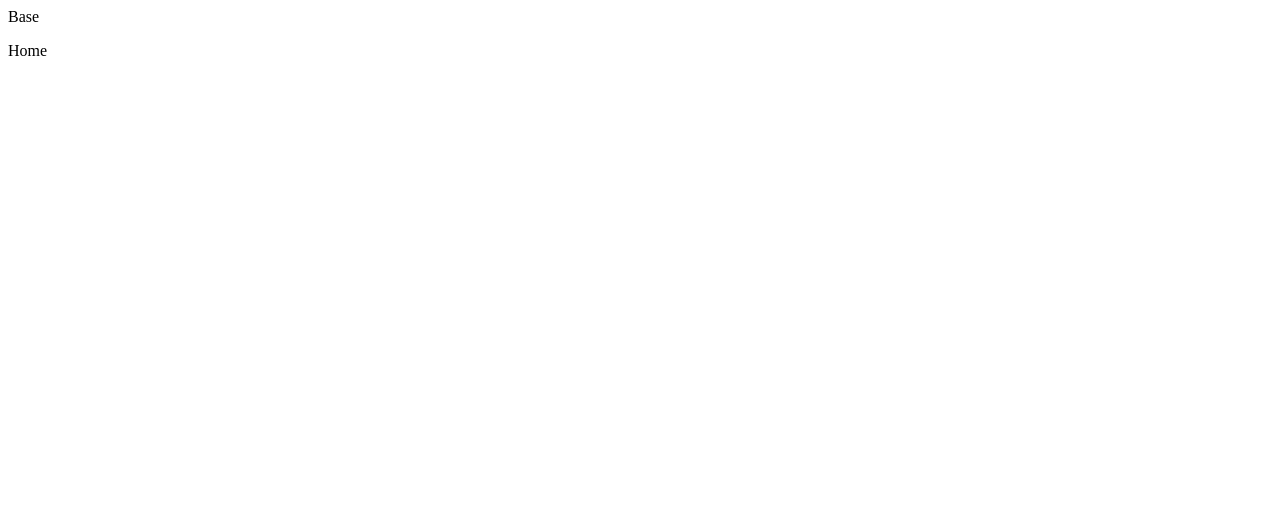
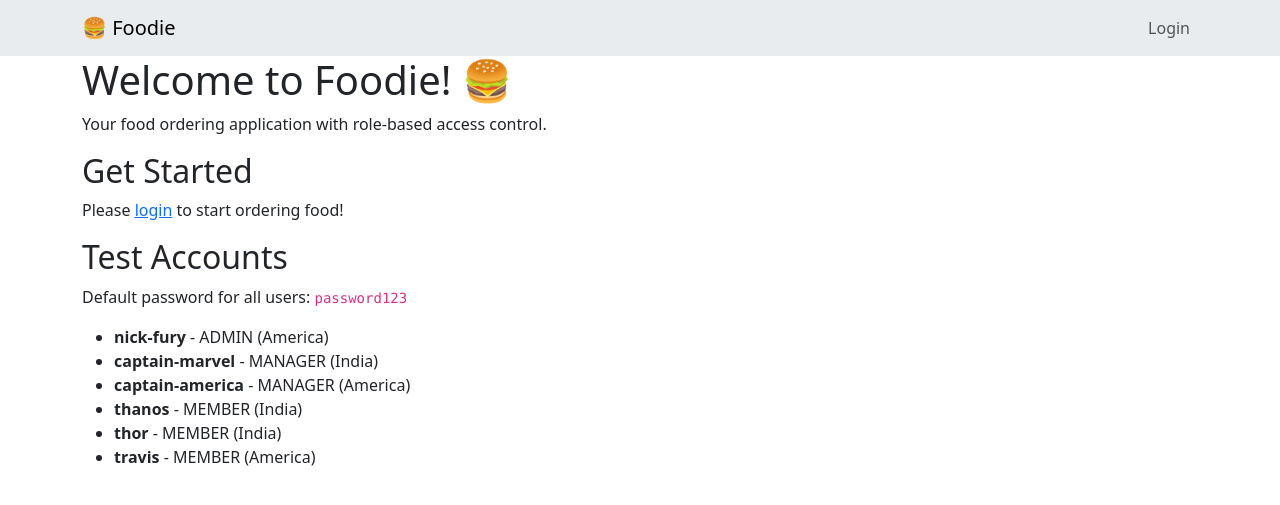
Before and after one commit to danielbeans/foodie, a Flask app: page / in a window 1280 px wide. Before the commit the part shown is almost empty. Shown: the top 505 px of the page. Run offline with Flask 3, Linux system fonts and the light colour scheme.

Commit message:
Add home and login page

```diff
--- a/foodie/__init__.py
+++ b/foodie/__init__.py
@@ -2,9 +2,8 @@ import pathlib
 
 import flask
 
-from foodie.blueprints import home
-
-from . import db
+from foodie.blueprints import home, auth
+from foodie import db
 
 
 def create_app():
@@ -21,5 +20,6 @@ def create_app():
 
     # Register routes
     app.register_blueprint(home.blueprint)
+    app.register_blueprint(auth.blueprint)
 
     return app
--- a/foodie/templates/base.html
+++ b/foodie/templates/base.html
@@ -1,2 +1,25 @@
-<h>Base</h>
-{% block content %}{% endblock %}
+<!DOCTYPE html>
+<html lang="en">
+<head>
+    <meta charset="utf-8">
+    <meta name="viewport" content="width=device-width, initial-scale=1">
+    <link href="https://cdn.jsdelivr.net/npm/bootstrap@5.3.8/dist/css/bootstrap.min.css" rel="stylesheet" integrity="sha384-sRIl4kxILFvY47J16cr9ZwB07vP4J8+LH7qKQnuqkuIAvNWLzeN8tE5YBujZqJLB" crossorigin="anonymous">
+    <title>{% block title %}{% endblock %} - Foodie</title>
+    <style>
+    </style>
+</head>
+<body>
+    <script src="https://cdn.jsdelivr.net/npm/bootstrap@5.3.8/dist/js/bootstrap.bundle.min.js" integrity="sha384-FKyoEForCGlyvwx9Hj09JcYn3nv7wiPVlz7YYwJrWVcXK/BmnVDxM+D2scQbITxI" crossorigin="anonymous"></script>
+    <nav class="navbar navbar-expand-lg bg-body-secondary">
+        <div class="container-lg">
+            <a href="{{ url_for('home.index') }}" class="navbar-brand">🍔 Foodie</a>
+            <ul class="navbar-nav">
+                <li><a href="{{ url_for('auth.login') }}" class="nav-link">Login</a></li>
+            </ul>
+        </div>
+    </nav>
+    <div class="container-lg">
+        {% block content %}{% endblock %}
+    </div>
+</body>
+</html>
--- a/foodie/templates/home.html
+++ b/foodie/templates/home.html
@@ -1,5 +1,27 @@
 {% extends 'base.html' %}
 
+{% block title %}Home{% endblock %}
+
 {% block content %}
-<p>Home</p>
+<div>
+    <h1>Welcome to Foodie! 🍔</h1>
+    <p>Your food ordering application with role-based access control.</p>
+</div>
+<div>
+    <h2>Get Started</h2>
+    <p>Please <a href="{{ url_for('auth.login') }}">login</a> to start ordering food!</p>
+</div>
+
+<div>
+    <h2>Test Accounts</h2>
+    <p>Default password for all users: <code>password123</code></p>
+    <ul>
+        <li><strong>nick-fury</strong> - ADMIN (America)</li>
+        <li><strong>captain-marvel</strong> - MANAGER (India)</li>
+        <li><strong>captain-america</strong> - MANAGER (America)</li>
+        <li><strong>thanos</strong> - MEMBER (India)</li>
+        <li><strong>thor</strong> - MEMBER (India)</li>
+        <li><strong>travis</strong> - MEMBER (America)</li>
+    </ul>
+    </div>
 {% endblock %}
```
Also changed, not shown: foodie/blueprints/auth.py (added, +8 -0 lines).
